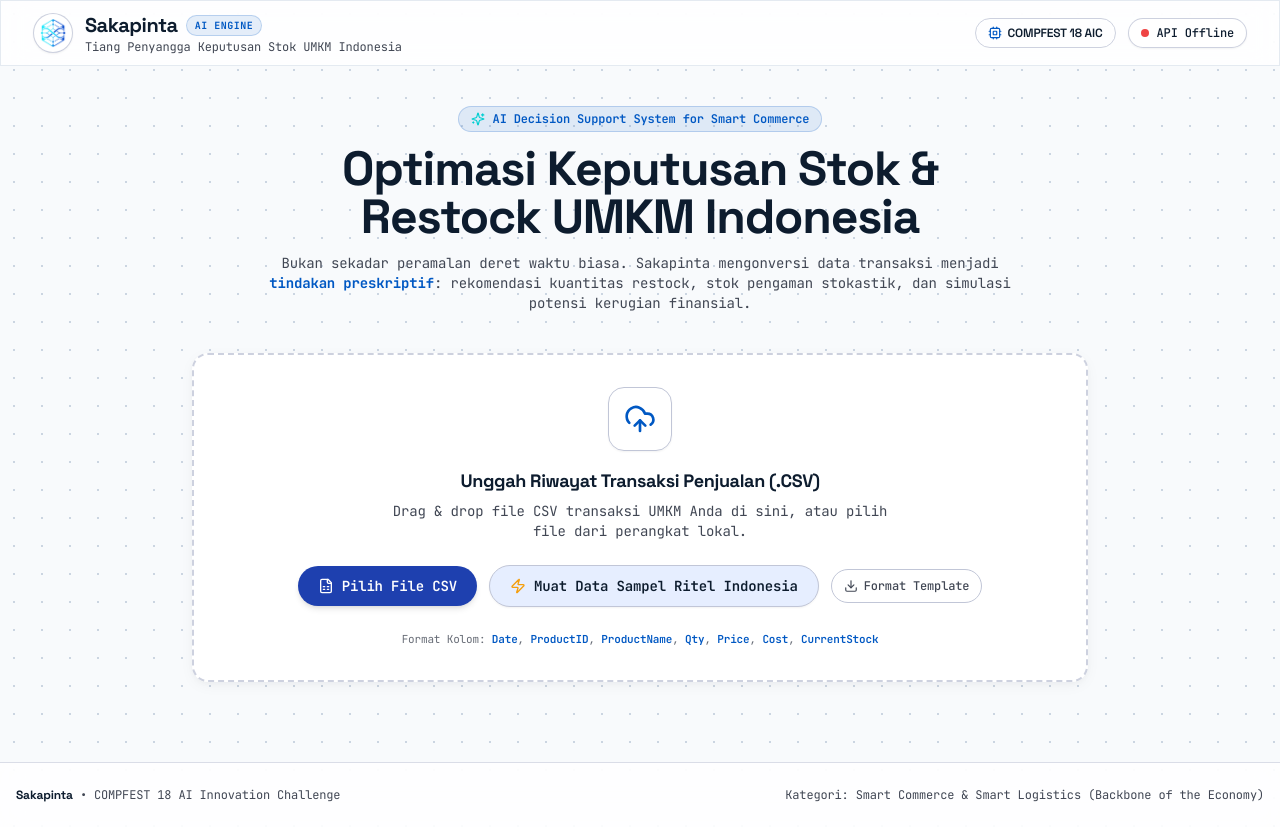
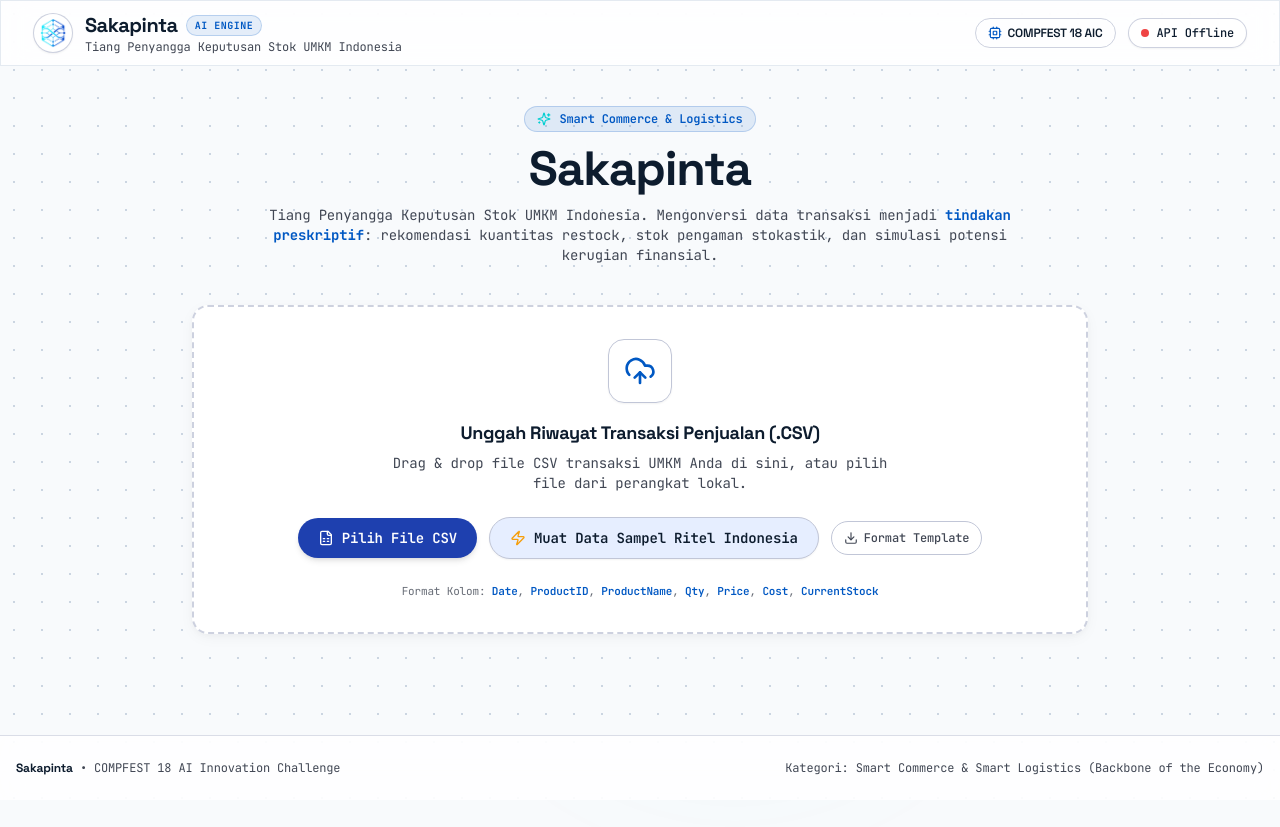
Before and after one commit to HusniAbdillah/Sakapinta, a Next.js app in the folder frontend/: page / in a window 1280 px wide. After the commit the page ends 800 px from the top, so only its background shows below. Built offline with nearby package versions, Linux system fonts and the light colour scheme; no server answers.

Commit message:
style: enhance Responsible AI banner typography, bolding, and simplify brand header to Sakapinta

```diff
--- a/frontend/src/app/layout.tsx
+++ b/frontend/src/app/layout.tsx
@@ -2,9 +2,9 @@
 import "./globals.css";
 
 export const metadata: Metadata = {
-  title: "Sakapinta | AI Decision Support Engine for Indonesian Retail",
+  title: "Sakapinta | Tiang Penyangga Keputusan Stok UMKM Indonesia",
   description: "Tiang Penyangga Keputusan Stok UMKM Indonesia - Prescriptive AI-powered demand forecasting and dynamic safety stock optimization for COMPFEST 18 AI Innovation Challenge.",
-  keywords: ["AI Decision Support", "Demand Forecasting", "SME Logistics", "COMPFEST 18", "Smart Commerce", "Indonesian Retail", "Supply Chain AI"],
+  keywords: ["Sakapinta", "Demand Forecasting", "SME Logistics", "COMPFEST 18", "Smart Commerce", "Indonesian Retail", "Supply Chain AI"],
   authors: [{ name: "Sakapinta AI Team" }],
   icons: {
     icon: "/favicon.ico",
--- a/frontend/src/app/page.tsx
+++ b/frontend/src/app/page.tsx
@@ -160,16 +160,16 @@
         <section className="text-center space-y-3 max-w-3xl mx-auto pt-2 pb-2">
           <div className="inline-flex items-center space-x-2 px-3 py-1 rounded-full bg-primary/10 border border-primary/20 text-primary text-xs font-semibold">
             <Sparkles className="h-3.5 w-3.5 text-electric-cyan" />
-            <span>AI Decision Support System for Smart Commerce</span>
+            <span>Smart Commerce & Logistics</span>
           </div>
 
           <h1 className="text-3xl sm:text-4xl lg:text-5xl font-bold tracking-tight text-on-surface font-display">
-            Optimasi Keputusan Stok & Restock UMKM Indonesia
+            Sakapinta
           </h1>
 
           <p className="text-xs sm:text-sm text-on-surface-variant font-mono leading-relaxed">
-            Bukan sekadar peramalan deret waktu biasa. Sakapinta mengonversi data transaksi menjadi{" "}
-            <span className="text-primary font-bold">tindakan preskriptif</span>: rekomendasi kuantitas restock,
+            Tiang Penyangga Keputusan Stok UMKM Indonesia. Mengonversi data transaksi menjadi{" "}
+            <strong className="text-primary font-bold">tindakan preskriptif</strong>: rekomendasi kuantitas restock,
             stok pengaman stokastik, dan simulasi potensi kerugian finansial.
           </p>
         </section>
@@ -183,9 +183,9 @@
           />
         </section>
 
-        {/* Decision Output Dashboard */}
+        {/* Dynamic AI Results Section */}
         {decisionData && (
-          <section className="space-y-8 animate-in fade-in slide-in-from-bottom-4 duration-500">
+          <section className="space-y-8 animate-fade-in">
             {/* Action Bar */}
             <div className="flex flex-col sm:flex-row sm:items-center justify-between gap-4 bg-white p-4 rounded-2xl border border-outline-variant shadow-sm">
               <div className="flex items-center space-x-2">
@@ -223,11 +223,11 @@
             <div className="bg-surface-container-low border border-primary/20 rounded-2xl p-4 flex items-start space-x-3 text-xs text-on-surface-variant shadow-sm">
               <ShieldCheck className="h-5 w-5 text-primary shrink-0 mt-0.5" />
               <div className="space-y-1">
-                <div className="font-bold text-on-surface flex items-center space-x-1.5 font-display">
+                <div className="font-bold text-on-surface flex items-center space-x-1.5 font-display text-sm">
                   <span>Tata Kelola & Etika AI Terpenuhi (Responsible AI Governance)</span>
                 </div>
-                <p className="leading-relaxed font-mono text-[11px]">
-                  Model AI diprediksi secara deterministik menggunakan Multi-Quantile LightGBM ($P_{10}, P_{50}, P_{90}$) dengan dekomposisi Croston untuk barang intermiten dan Empirical Bayes untuk cold-start. Perhitungan Stochastic Safety Stock mematuhi Service Level 95% ($Z=1.65$) tanpa halusinasi LLM generatif.
+                <p className="leading-relaxed font-sans text-xs text-on-surface/90">
+                  Model AI diprediksi secara deterministik menggunakan <strong className="font-bold text-on-surface">Multi-Quantile LightGBM</strong> (<em>P</em><sub>10</sub>, <em>P</em><sub>50</sub>, <em>P</em><sub>90</sub>) dengan dekomposisi <strong className="font-bold text-on-surface">Croston</strong> untuk barang intermiten dan <strong className="font-bold text-on-surface">Empirical Bayes</strong> untuk <em>cold-start</em>. Perhitungan <strong className="font-bold text-on-surface">Stochastic Safety Stock</strong> mematuhi <em>Service Level</em> 95% (<em>Z</em> = 1.65) tanpa risiko halusinasi LLM generatif.
                 </p>
               </div>
             </div>
```
